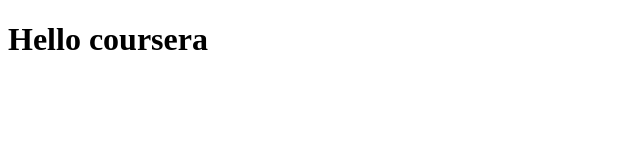
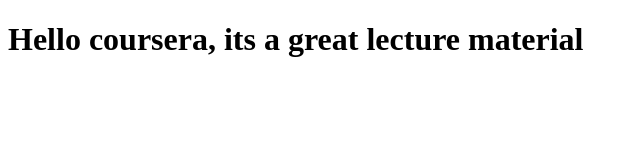
Before and after one commit to Ayenco/Coursera-test, a plain HTML site: page site/index.html in a window 1280 px wide. Shown: the whole page, without its empty margins (0-640 px from the left). Drawn offline with Linux system fonts and the light colour scheme.

Commit message:
Small addition to our page content

```diff
--- a/site/index.html
+++ b/site/index.html
@@ -4,6 +4,6 @@
 	<title>Hello coursera</title>
 </head>
 <body>
-<h1>Hello coursera</h1>
+<h1>Hello coursera, its a great lecture material</h1>
 </body>
 </html>
```
